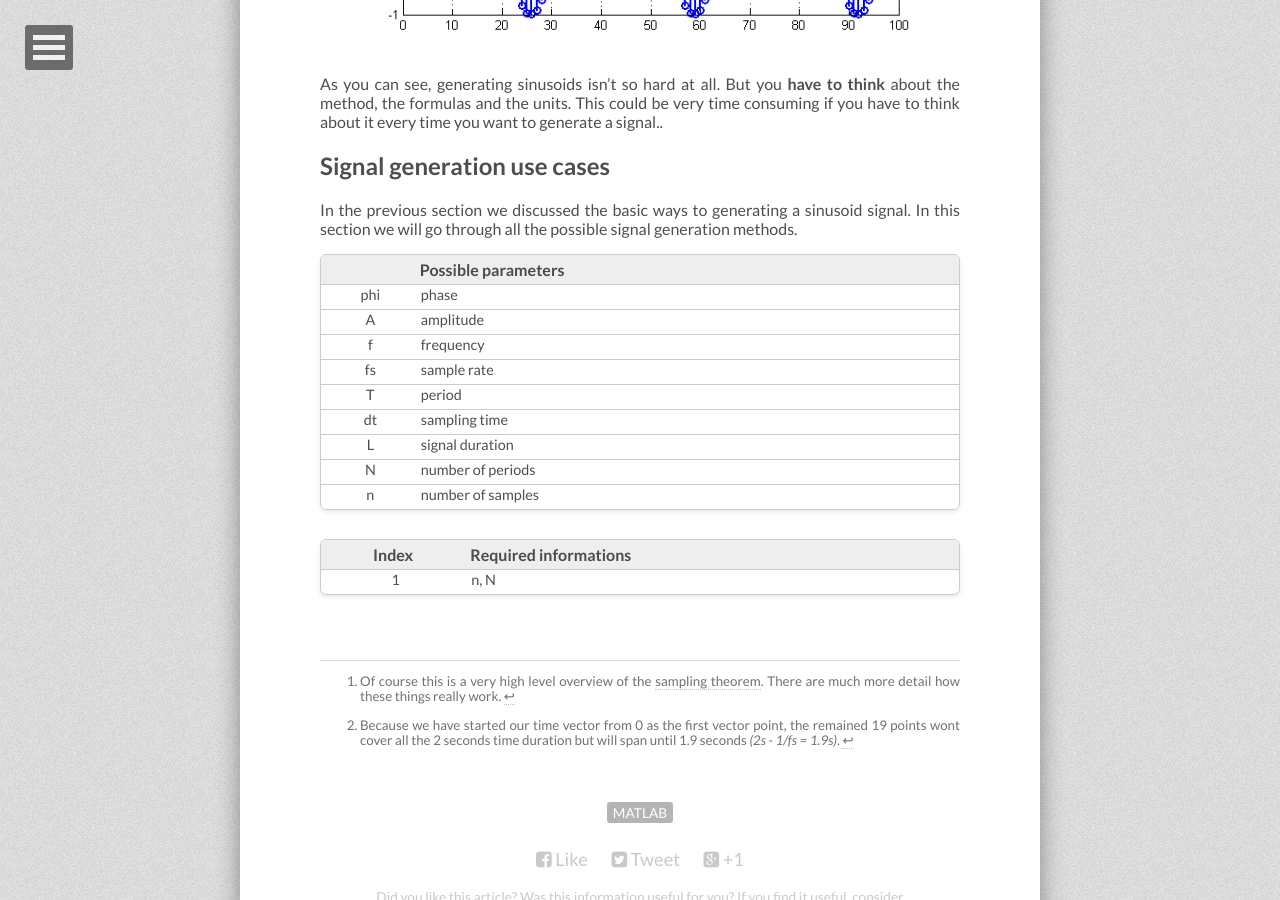
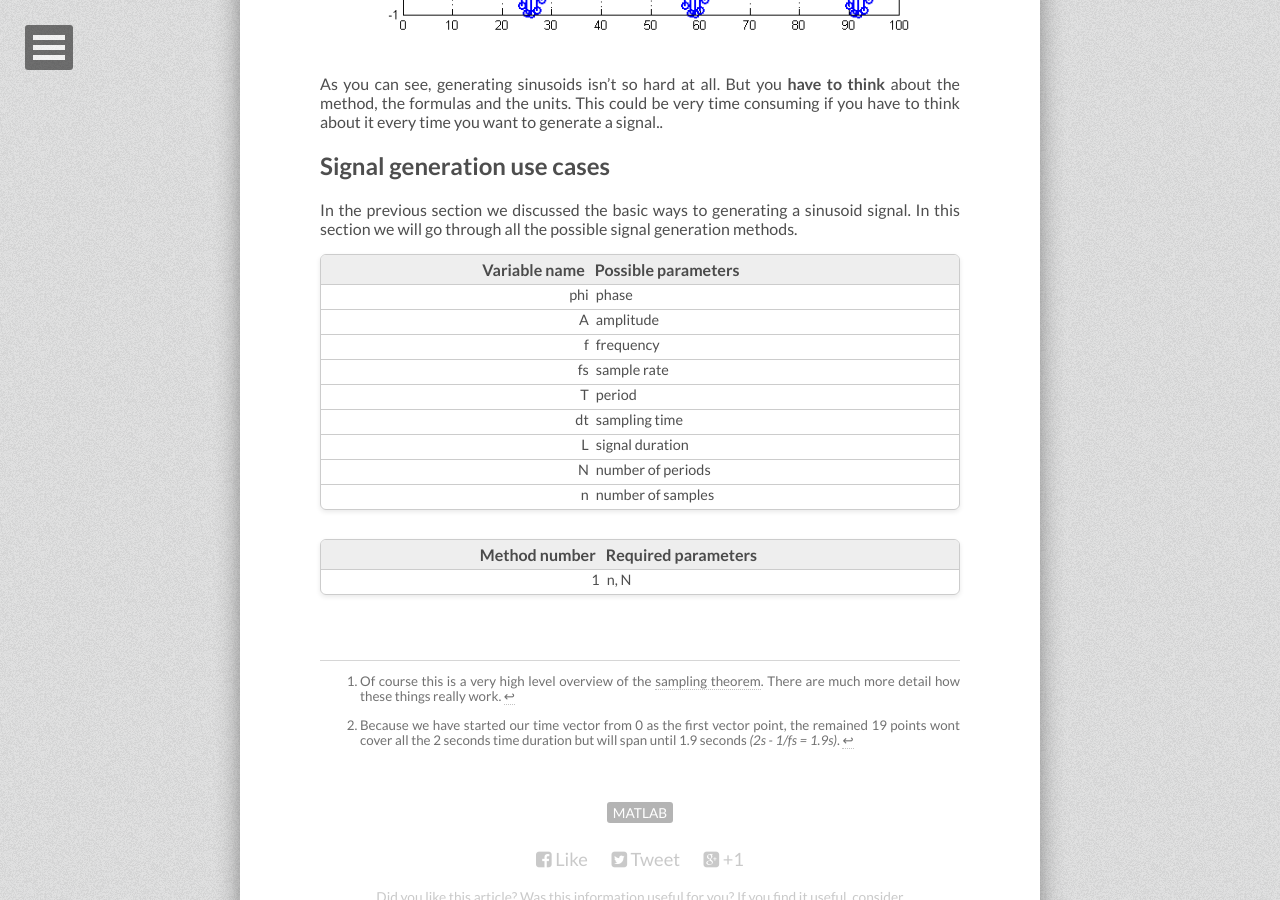
Before and after one commit to tiborsimon/tiborsimon.github.io, a Jekyll site: the page built from _posts/2015-05-28-smart-sinusoids.md, in a window 1280 px wide and 900 px high, scrolled down 3088 px. Built offline with Jekyll 4.4.1, drawn with Linux system fonts in a browser that asks for light colours; nearby versions of some CDN libraries; comment, search, counter and statistics services are not loaded.

Commit message:
Article update

```diff
--- a/_posts/2015-05-28-smart-sinusoids.md
+++ b/_posts/2015-05-28-smart-sinusoids.md
@@ -51,8 +51,8 @@ As you can see, generating sinusoids isn't so hard at all. But you __have to thi
 
 In the previous section we discussed the basic ways to generating a sinusoid signal.  In this section we will go through all the possible signal generation methods.
 
-|       | Possible parameters   |
-|:-----:|:----------------------|
+| Variable name      | Possible parameters   |
+|-----:|:----------------------|
 | phi   | phase                 |
 | A     | amplitude             |
 | f     | frequency             |
@@ -63,8 +63,8 @@ In the previous section we discussed the basic ways to generating a sinusoid sig
 | N     | number of periods     |
 | n     | number of samples     |
 
-| Index | Required informations |
-|:-----:|:----------------------|
+| Method number | Required parameters |
+|-----:|:----------------------|
 | 1     | n, N
 
 
```
